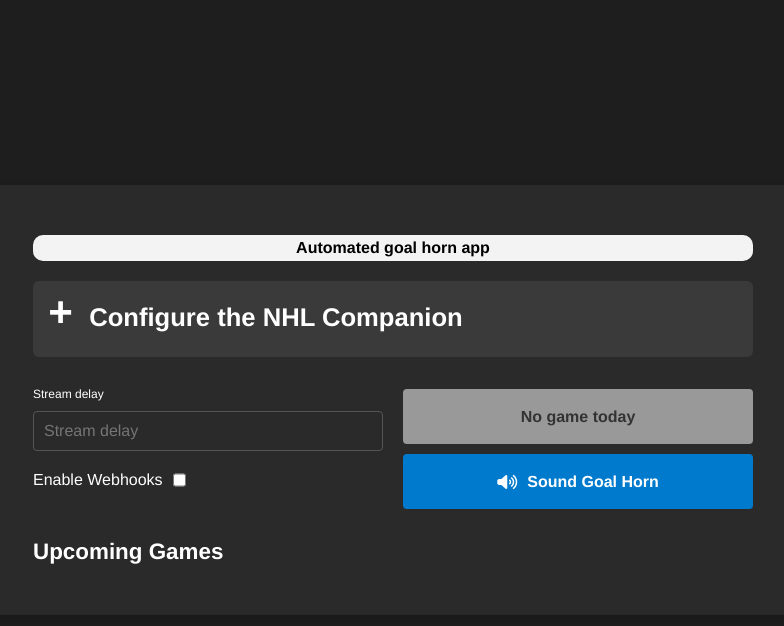
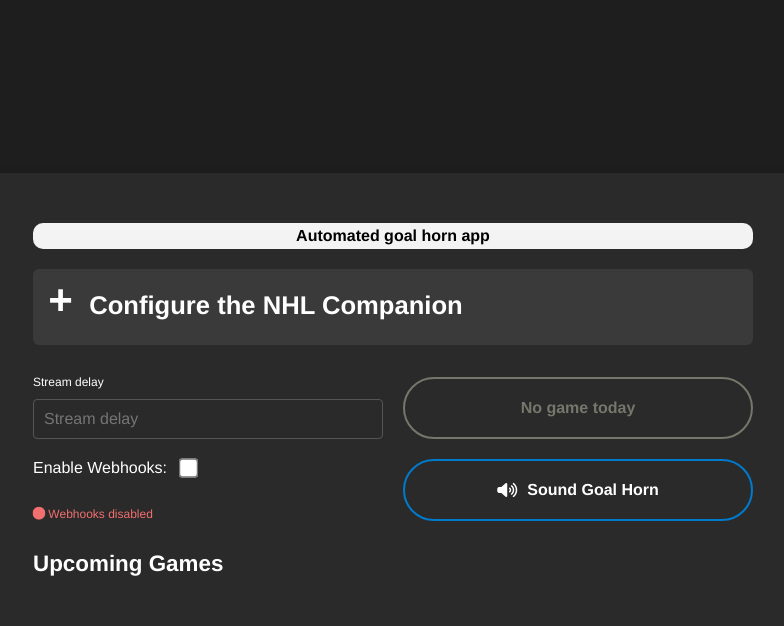
Before and after one commit to BrandonMiller18/nhlcompanion2, a Flask app: template nhlcompanion/templates/app/team_page.html in a window 1280 px wide. Shown: the top 626 px of the page, without its empty margins (247-1031 px from the left). Run offline with Flask 3, Linux system fonts and the light colour scheme; the template is opened without the code that fills it, so the values that code supplies are empty.

Commit message:
team page styling: webhook text, buttons

```diff
--- a/nhlcompanion/static/css/stylesheet.css
+++ b/nhlcompanion/static/css/stylesheet.css
@@ -165,6 +165,12 @@ body {
     width: 100%;
 }
 
+input[type="checkbox"] {
+    cursor: pointer;
+    scale: 1.5;
+    margin-left: 5px;
+}
+
 input.with-button {
     border-right: none !important;
     border-radius: 4px 0 0 4px !important;
@@ -184,13 +190,52 @@ input.with-button {
     background-color: #333;
 }
 
+.webhook-enable-text {
+    font-size: .75em;
+    display: flex;
+    flex-flow: column;
+    gap: 5px;
+    word-break: break-all;
+}
+
+.webhook-enable-text>p>i.enabled {
+    animation: webhookPulse 1s infinite;
+}
+
+@keyframes webhookPulse {
+    0% {
+        scale: 1;
+    }
+
+    50% {
+        scale: 1.1;
+    }
+
+    100% {
+        scale: 1;
+    }
+
+}
+
+.webhook-enable-text.enabled {
+    color: #55f255;
+}
+
+.webhook-enable-text.disabled {
+    color: #f26f6f;
+}
+
+#webhook-url {
+    color: #767676;
+}
+
 .control-group-buttons {
     flex: 1;
     align-self: stretch;
     margin: 12px 0 0 0;
     display: flex;
     flex-flow: column;
-    gap: 10px;
+    gap: 20px;
     align-items: center;
 }
 
@@ -202,6 +247,16 @@ input.with-button {
     justify-content: center;
     align-items: center;
 }
+
+
+.control-group-buttons>*:nth-child(1) {
+    background-color: #007acc;
+}
+
+.control-group-buttons>*>:nth-child(1) {}
+
+.control-group-buttons>*>:nth-child(1) {}
+
 
 label {
     font-size: 1em;
@@ -218,29 +273,32 @@ label {
     text-decoration: none;
     text-align: center;
     color: #fff;
-    background-color: #007acc;
-    border: none;
-    border-radius: 4px;
+    background-color: transparent;
+    border: 2px solid #007acc;
+    border-radius: 20px;
     cursor: pointer;
-    transition: background-color 0.3s ease;
+    transition: all 0.3s ease;
 }
 
 .control-button.disable-goal-horn {
     background-color: #630000;
+    border-color: #630000;
 }
 
 .control-button.disable-goal-horn:hover {
     background-color: #4f0000;
+    border-color: #4f0000;
 }
 
 .control-button-disabled {
-    background-color: #999;
-    color: #333;
-    pointer-events: none;
+    background-color: transparent !important;
+    color: #76766c;
+    border-color: #76766c;
+    cursor: not-allowed;
 }
 
 .control-button:hover {
-    background-color: #005f99;
+    background-color: #007acc;
 }
 
 /* Upcoming Games Section */
@@ -346,6 +404,7 @@ label {
 
     .control-button {
         padding: 12px 20px;
+        border-radius: 100px;
     }
 
     .upcoming-games {
--- a/nhlcompanion/static/js/functions.js
+++ b/nhlcompanion/static/js/functions.js
@@ -18,7 +18,7 @@ function getCookie(name) {
     }
 
     // Return null if the cookie is not found
-    return null;
+    return false;
 }
 
 
--- a/nhlcompanion/templates/app/team_page.html
+++ b/nhlcompanion/templates/app/team_page.html
@@ -70,16 +70,46 @@
 	});
 </script>
 <script>
+
+	function setEnableWebhookText(enabled) {
+
+		let webhookEnabledText = $('#webhook-enable-text');
+		let webhookUrlText = $('#webhook-url');
+		let sendWebhook = $('#send-webhook');
+		let webhookEnabledSymbol = $('.fa-circle');
+
+		if (enabled) {
+			webhookEnabledText.text("Webhooks enabled");
+			webhookEnabledSymbol.toggleClass('enabled');
+			webhookUrlText.fadeIn();
+			webhookUrlText.html('<b>Your webhook: </b>' + getCookie("nhlc_webhook"))
+			$('.webhook-enable-text').addClass('enabled').removeClass('disabled');
+			sendWebhook.fadeIn();
+		} else {
+			webhookEnabledText.html("Webhooks disabled");
+			webhookEnabledSymbol.toggleClass('enabled');
+			webhookUrlText.hide();
+			$('.webhook-enable-text').addClass('disabled').removeClass('enabled');
+			sendWebhook.hide();
+		}
+
+	}
+
 	function setCookies() {
 		webhook = 'nhlc_webhook=' + $('#webhook').val();
+		let webhookRegex = /(http|https)/;
+
 		if ($('#streamDelay').val() < 3) {
-			streamDelay = 'nhlc_stream_delay=3'
+			setCookie('nhlc_stream_delay=3');
 		} else {
-			streamDelay = 'nhlc_stream_delay=' + $('#streamDelay').val();
-		}
+			setCookie('nhlc_stream_delay=' + $('#streamDelay').val());
+		};
 
-		setCookie(webhook);
-		setCookie(streamDelay);
+		if (webhook && webhookRegex.test(String(webhook).toLowerCase()) == true) {
+			setCookie(webhook);
+		} else {
+			alert("ERROR: Invalid webhook.\nEnter a full URL like: https://www.example.com/path/to/webhook");
+		};
 	}
 
 
@@ -94,14 +124,15 @@
 		let webhookUpdateButton = $('.input-button');
 		let sendWebhook = $('#send-webhook');
 
+
 		if (webhookCookie && enableWebhookCookie == 'true') {
 			checkbox.prop('checked', true);
 			webhook.show();
 			webhookUpdateButton.show();
 			webhook.val(webhookCookie);
-			sendWebhook.show();
+			setEnableWebhookText(true);
 		} else {
-			sendWebhook.hide();
+			setEnableWebhookText(false);
 		}
 
 		if (streamDelayCookie) {
@@ -113,13 +144,13 @@
 				webhook.fadeIn();
 				webhookUpdateButton.fadeIn();
 				setCookie('nhlc_enable_webhook=true');
-				if (getCookie("nhlc_webhook") != "" && getCookie("nhlc_enable_webhook") == 'true') {
-					sendWebhook.fadeIn();
+				if (getCookie("nhlc_webhook") && getCookie("nhlc_enable_webhook") == 'true') {
+					setEnableWebhookText(true);
 				}
 			} else {
 				webhook.hide();
-				sendWebhook.hide();
 				webhookUpdateButton.hide();
+				setEnableWebhookText(false);
 				setCookie('nhlc_enable_webhook=false');
 			}
 
@@ -127,10 +158,8 @@
 
 		webhookUpdateButton.click(function() {
 			setCookies();
-			if (getCookie("nhlc_webhook") != "" && getCookie("nhlc_enable_webhook") == 'true') {
-				sendWebhook.fadeIn();
-			} else {
-				alert("Enter a webhook URL");
+			if (getCookie("nhlc_webhook") && getCookie("nhlc_enable_webhook") == 'true') {
+				setEnableWebhookText(true);
 			}
 		})
 
@@ -234,7 +263,7 @@
 			</div>
 
 			<div>
-				<label for="enable-webhook">Enable Webhooks</label>
+				<label for="enable-webhook">Enable Webhooks: </label>
 				<input type="checkbox" id="enable-webhook">
 			</div>
 
@@ -246,7 +275,11 @@
 				placeholder="Webhook: https://..."
 				aria-label="Input full webhook url"
 				hidden>
-				<button class="input-button" onclick="setCookies()" hidden>Update</button>
+				<button class="input-button" hidden>Update</button>
+			</div>
+			<div class="webhook-enable-text">
+				<p><i class="fa-solid fa-circle"></i> <span id="webhook-enable-text">Webhook Enabled</span></p>
+				<p id="webhook-url"></p>
 			</div>
 
 		</div>
```
